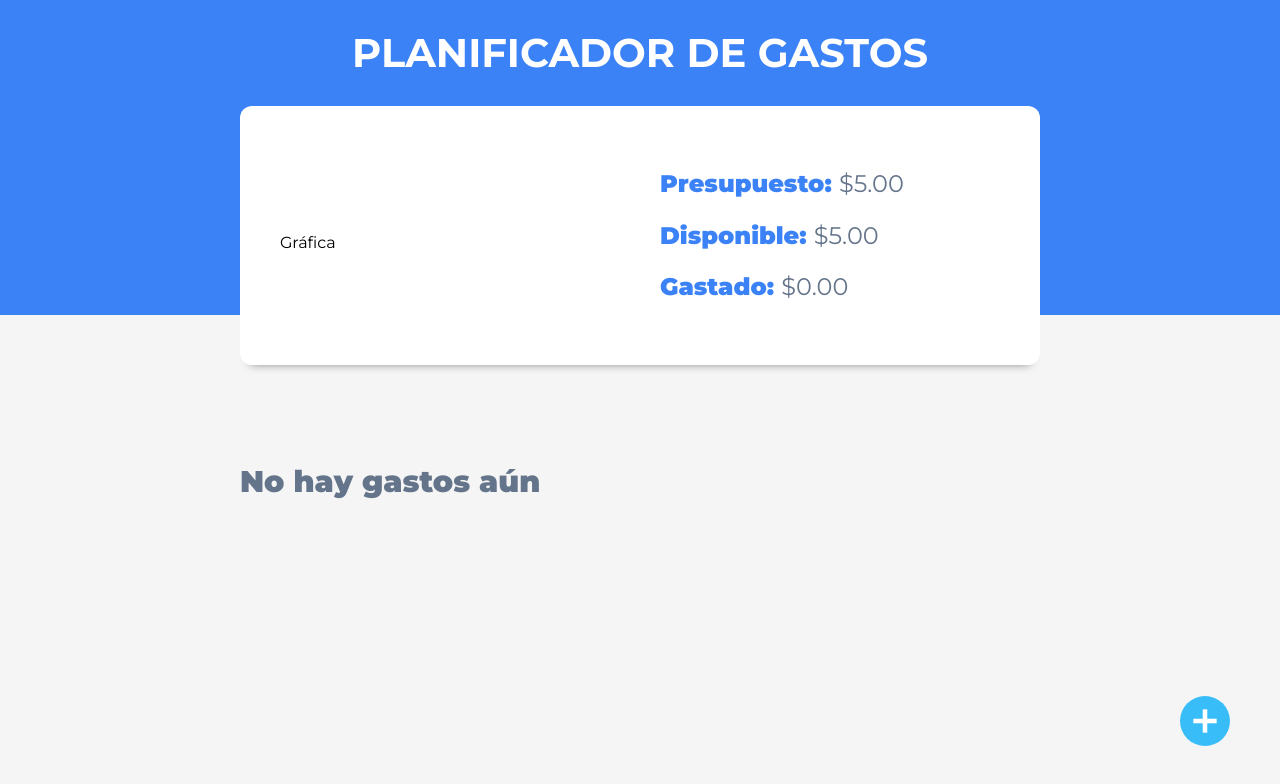
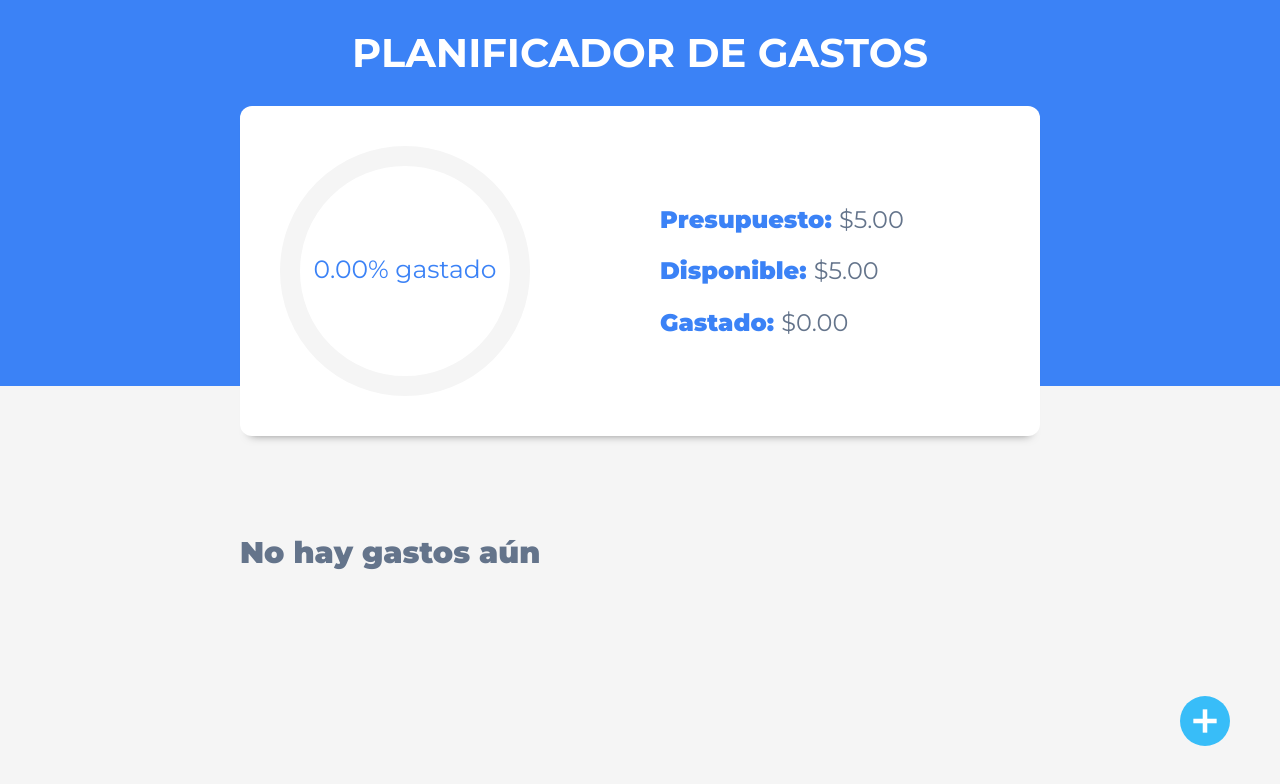
Before and after one commit to DiegoEDG/control-de-gastos, a React (Vite) app: page / in a window 1280 px wide. Both pictures are taken after typing "5" into the empty fields and a click on the input "Agregar". Shown: the top 784 px of the page. Built offline with nearby package versions, Linux system fonts and the light colour scheme.

Commit message:
Grafica agregada

```diff
--- a/src/components/ControlPresupuesto.jsx
+++ b/src/components/ControlPresupuesto.jsx
@@ -1,12 +1,20 @@
 import React, { useEffect, useState } from 'react';
+import { CircularProgressbar, buildStyles } from 'react-circular-progressbar';
+import 'react-circular-progressbar/dist/styles.css';
 
 export const ControlPresupuesto = ({ presupuesto, gastos }) => {
 	const [disponible, setDisponible] = useState(0);
 	const [gastado, setGastado] = useState(0);
+	const [porcentajeGastado, setPorcentajeGastado] = useState(0);
 
 	useEffect(() => {
 		const totalGastado = gastos.reduce((total, gasto) => gasto.cantidad + total, 0);
 		const totalDisponible = presupuesto - totalGastado;
+
+		const porcentaje = (((presupuesto - totalDisponible) / presupuesto) * 100).toFixed(2);
+		setTimeout(() => {
+			setPorcentajeGastado(porcentaje);
+		}, 1000);
 
 		setDisponible(totalDisponible);
 		setGastado(totalGastado);
@@ -22,7 +30,15 @@ export const ControlPresupuesto = ({ presupuesto, gastos }) => {
 	return (
 		<div className="contenedor-presupuesto contenedor sombra dos-columnas">
 			<div>
-				<p>Gráfica</p>
+				<CircularProgressbar
+					value={porcentajeGastado}
+					styles={buildStyles({
+						pathColor: '#3b82f6',
+						textColor: '#3b82f6',
+						trailColor: '#f5f5f5'
+					})}
+					text={`${porcentajeGastado}% gastado`}
+				/>
 			</div>
 			<div className="contenido-presupuesto">
 				<p>
```
Also changed, not shown: 1 other file (tests, documents, lock files or other folders).
